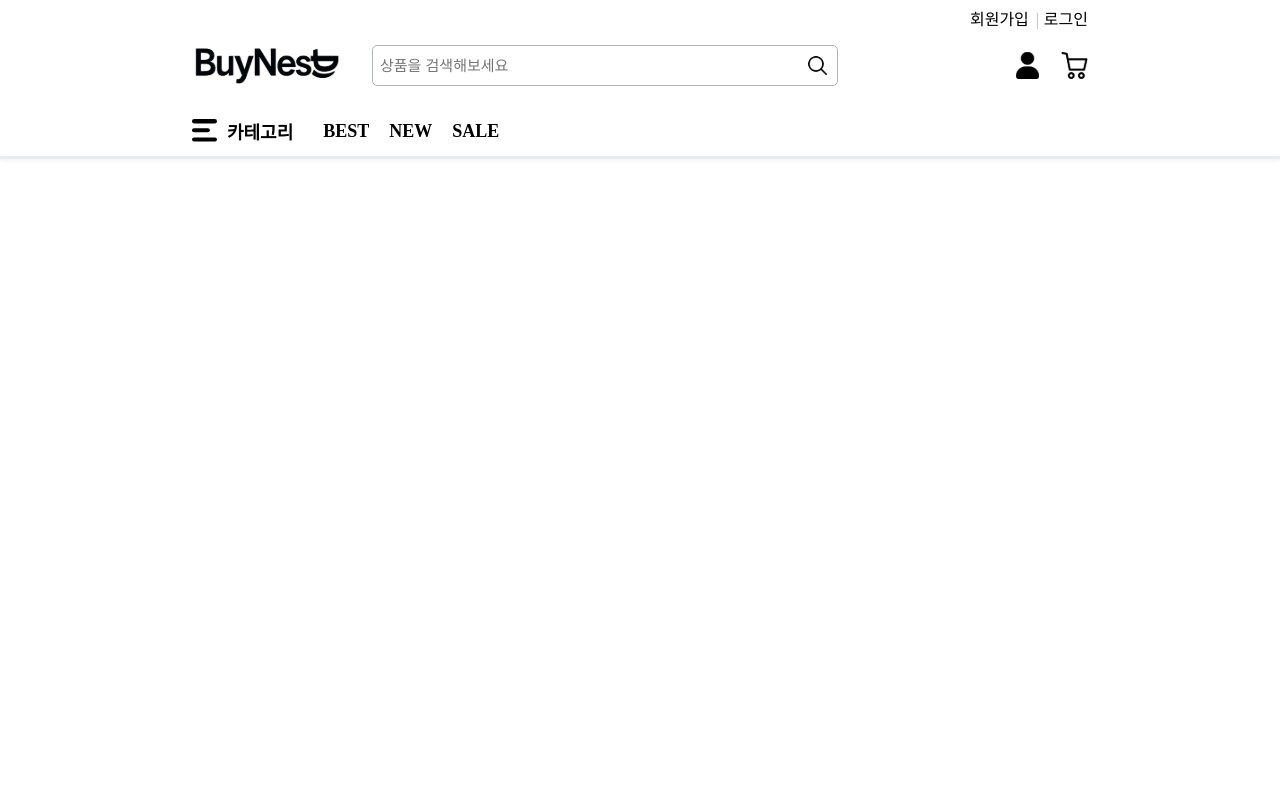
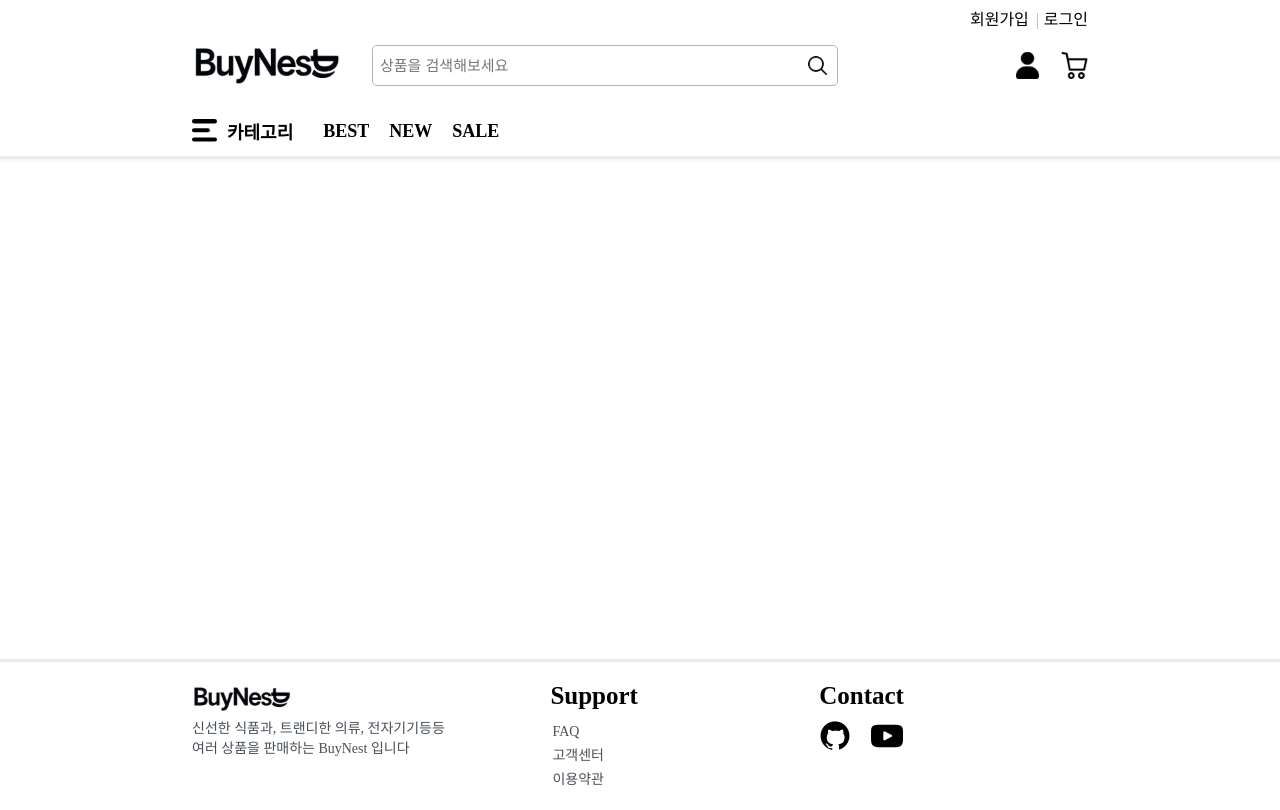
Before and after one commit to ecommerce-kubernetes/front, a React (Vite) app: page /main in a window 1280 px wide. Built offline with nearby package versions, Linux system fonts and the light colour scheme.

Commit message:
Feat: Footer 구현

```diff
--- a/src/App.css
+++ b/src/App.css
@@ -3,4 +3,6 @@
   --gray-3: #dee2e6;
   --gray-4: #ced4da;
   --gray-5: #adb5bd;
+  --gray-6: #868e96;
+  --gray-7: #495057;
 }
--- /dev/null
+++ b/src/components/footer/Footer.jsx
@@ -0,0 +1,19 @@
+import Contact from "./contact/Contact";
+import Description from "./description/Description";
+import styles from "./Footer.module.css";
+import Support from "./support/Support";
+const Footer = () => {
+  return (
+    <div className={styles.rootContainer}>
+      <div className={styles.container}>
+        <div className={styles.wrapper}>
+          <Description />
+          <Support />
+          <Contact />
+        </div>
+      </div>
+    </div>
+  );
+};
+
+export default Footer;
--- /dev/null
+++ b/src/components/footer/Footer.module.css
@@ -0,0 +1,13 @@
+.rootContainer {
+  border-top: solid var(--gray-2);
+}
+.container {
+  width: 70%;
+  margin: auto;
+  box-sizing: border-box;
+}
+.wrapper {
+  display: flex;
+  padding: 20px 0px;
+  justify-content: space-between;
+}
--- /dev/null
+++ b/src/components/footer/contact/Contact.jsx
@@ -0,0 +1,29 @@
+import styles from "./Contact.module.css";
+import github from "../../../assets/images/github.svg";
+import youtube from "../../../assets/images/youtube.svg";
+const Contact = () => {
+  return (
+    <div className={styles.container}>
+      <div className={styles.wrapper}>
+        <span className={styles.title}>Contact</span>
+        <ul>
+          <li>
+            <a href="https://github.com/ecommerce-kubernetes/front">
+              <img src={github} style={{ width: "32px" }} />
+            </a>
+          </li>
+          <li>
+            <a href="">
+              <img src={youtube} style={{ width: "32px" }} />
+            </a>
+          </li>
+          <li>
+            <a></a>
+          </li>
+        </ul>
+      </div>
+    </div>
+  );
+};
+
+export default Contact;
--- /dev/null
+++ b/src/components/footer/contact/Contact.module.css
@@ -0,0 +1,25 @@
+.container {
+  width: 30%;
+}
+.wrapper {
+  display: flex;
+  align-items: start;
+  flex-direction: column;
+  justify-content: start;
+}
+.title {
+  font-size: 25px;
+  font-weight: bold;
+}
+.wrapper ul {
+  display: flex;
+  align-items: start;
+  margin: 10px 0 0 0;
+  padding: 0;
+  list-style: none;
+  gap: 20px;
+}
+
+.wrapper a {
+  display: flex;
+}
--- /dev/null
+++ b/src/components/footer/description/Description.jsx
@@ -0,0 +1,19 @@
+import Logo from "../../common/logo/Logo";
+import styles from "./Description.module.css";
+const Description = () => {
+  return (
+    <div className={styles.container}>
+      <div className={styles.wrapper}>
+        <Logo logoWidth={100} />
+        <div>
+          <p className={styles.description}>
+            신선한 식품과, 트랜디한 의류, 전자기기등등 여러 상품을 판매하는
+            BuyNest 입니다
+          </p>
+        </div>
+      </div>
+    </div>
+  );
+};
+
+export default Description;
--- /dev/null
+++ b/src/components/footer/description/Description.module.css
@@ -0,0 +1,15 @@
+.container {
+  width: 30%;
+}
+.wrapper {
+  display: flex;
+  flex-direction: column;
+}
+
+.description {
+  color: var(--gray-7);
+  word-break: break-word;
+  padding: 0;
+  margin: 0;
+  font-size: 14px;
+}
--- /dev/null
+++ b/src/components/footer/support/Support.jsx
@@ -0,0 +1,24 @@
+import { Link } from "react-router-dom";
+import styles from "./Support.module.css";
+const Support = () => {
+  return (
+    <div className={styles.container}>
+      <div className={styles.wrapper}>
+        <span className={styles.title}>Support</span>
+        <ul>
+          <li>
+            <Link className={styles.supportItem}>FAQ</Link>
+          </li>
+          <li>
+            <Link className={styles.supportItem}>고객센터</Link>
+          </li>
+          <li>
+            <Link className={styles.supportItem}>이용약관</Link>
+          </li>
+        </ul>
+      </div>
+    </div>
+  );
+};
+
+export default Support;
--- /dev/null
+++ b/src/components/footer/support/Support.module.css
@@ -0,0 +1,32 @@
+.container {
+  width: 20%;
+}
+
+.wrapper {
+  display: flex;
+  flex-direction: column;
+}
+
+.title {
+  font-size: 25px;
+  font-weight: bold;
+}
+
+.wrapper ul {
+  display: flex;
+  flex-direction: column;
+  list-style: none;
+  padding: 0;
+  margin: 10px 0 0 0;
+}
+
+.wrapper li {
+  padding: 2px;
+  text-align: start;
+}
+
+.supportItem {
+  text-decoration: none;
+  color: var(--gray-7);
+  font-size: 14px;
+}
--- a/src/layout/MainLayout.jsx
+++ b/src/layout/MainLayout.jsx
@@ -1,3 +1,4 @@
+import Footer from "../components/footer/Footer";
 import Header from "../components/header/Header";
 
 const MainLayout = ({ children }) => {
@@ -5,6 +6,7 @@ const MainLayout = ({ children }) => {
     <>
       <Header />
       <main>{children}</main>
+      <Footer />
     </>
   );
 };
--- a/src/pages/home/HomePage.jsx
+++ b/src/pages/home/HomePage.jsx
@@ -1,7 +1,11 @@
 import MainLayout from "../../layout/mainLayout";
 
 const HomePage = () => {
-  return <MainLayout></MainLayout>;
+  return (
+    <MainLayout>
+      <div style={{ height: "500px" }}></div>
+    </MainLayout>
+  );
 };
 
 export default HomePage;
```
Also changed, not shown: src/assets/images/github.svg (added), src/assets/images/youtube.svg (added).
